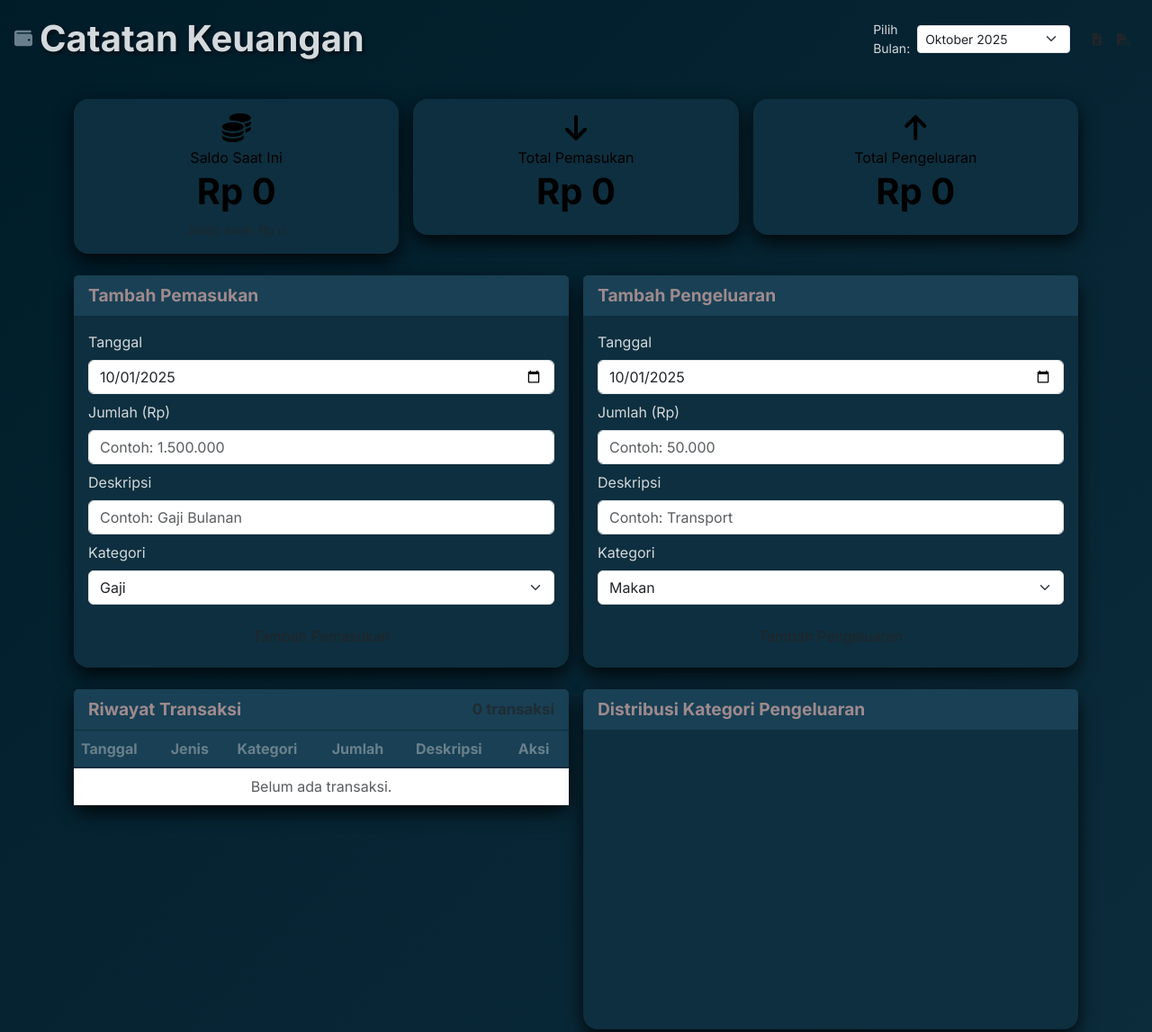
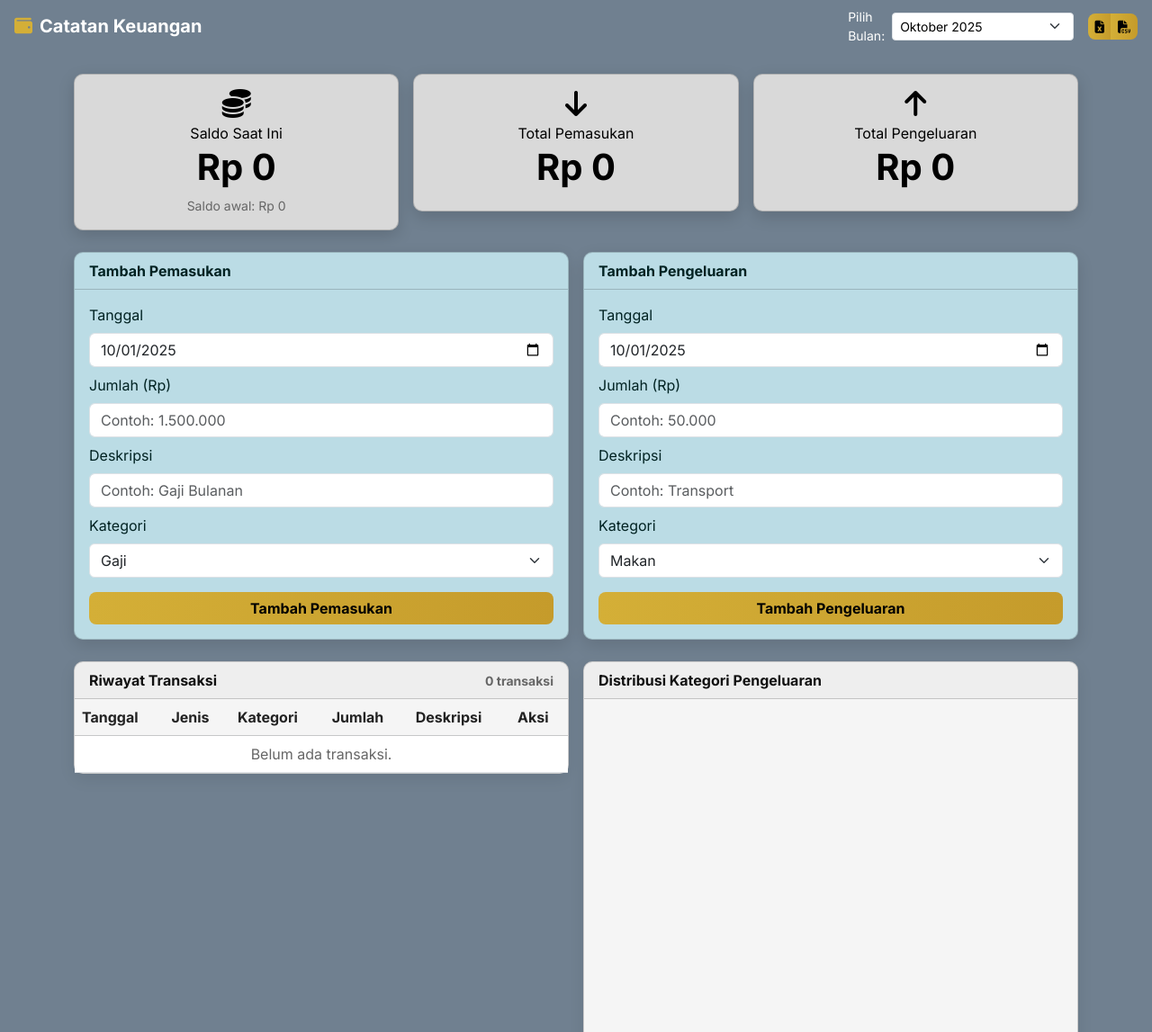
Before and after one commit to regidentkalbar-jak/cttkeu, a plain HTML site: page index.html in a window 1280 px wide. Shown: the top 1147 px of the page at 90% size. Drawn offline with nearby package versions, Linux system fonts and the light colour scheme.

Commit message:
Update style.css

```diff
--- a/style.css
+++ b/style.css
@@ -1,117 +1,64 @@
-/* ===========================
-   DARK MODE WITH CUSTOM COLORS
-=========================== */
-
-body {
-    background: linear-gradient(135deg, #001C29, #0E2F3F);
-    font-family: 'Satoshi', 'Inter', 'Roboto', sans-serif;
-    color: #D3D9DC;
+:root{
+  --wallpaper:#708090;
+  --gold:#d4af37;
+  --dashboard-gray:#d9d9d9;
+  --dashboard-text:#111;
+  --entry-bg:#BBDCE5;
+  --section-bg:#f5f5f5;
+  --rekap-bg:beige;
+  --muted-text:#666;
 }
 
-/* Header */
-.app-header {
-    color: #D3D9DC; /* judul aplikasi */
-    font-weight: 700;
-    font-size: 2.5rem;
-    text-shadow: 2px 2px 4px rgba(0,0,0,0.6);
-}
-.app-icon {
-    color: #69808C; /* icon wallet */
+*{box-sizing:border-box}
+body{
+  font-family: 'Inter', system-ui, -apple-system, "Segoe UI", Roboto, Arial;
+  margin:0; min-height:100vh;
+  background:var(--wallpaper);
+  color:#fff;
 }
 
-/* Cards */
-.card {
-    background: #0E2F3F;
-    border: none;
-    border-radius: 1rem;
-    box-shadow: 0 8px 20px rgba(0,0,0,0.8);
-    color: #D3D9DC;
-    transition: transform 0.3s ease, box-shadow 0.3s ease;
-}
-.card:hover {
-    transform: translateY(-4px);
-    box-shadow: 0 10px 30px rgba(0,0,0,0.9);
+/* wallpaper overlay */
+.app-wallpaper{
+  position:fixed; inset:0; z-index:-1;
+  background:var(--wallpaper);
 }
 
-/* Card Headers */
-.card-header {
-    background: #194054;
-    border-bottom: 1px solid #0E2F3F;
-    font-size: 1.2rem;
-    font-weight: bold;
-    color: #9E8A8E !important;
+/* Navbar */
+.app-header{font-weight:700; color:#fff}
+.app-icon{color:var(--gold)}
+.label-month{color:#fff; margin-right:6px}
+
+/* make select readable on wallpaper */
+.month-select{min-width:170px; color:#000;}
+
+/* Buttons */
+.btn-gold{
+  background: linear-gradient(90deg,var(--gold), #c59b2b);
+  color:#000; font-weight:700; border-radius:8px; border: none;
 }
 
-/* Summary Cards border accent */
-.balance-card { border-left: 4px solid #69808C; }
-.income-card { border-left: 4px solid #4caf50; }
-.expense-card { border-left: 4px solid #f44336; }
+/* Dashboard cards */
+.dashboard-card{ border-radius:10px; background:var(--dashboard-gray); color:var(--dashboard-text); box-shadow:0 6px 18px rgba(0,0,0,0.15); }
 
-/* Form Inputs & Buttons */
-.transaction-form .form-control-lg,
-.transaction-form .form-select-lg {
-    background: #001C29;
-    border: 1px solid #194054;
-    color: #D3D9DC;
-    border-radius: 0.75rem;
-    padding: 0.75rem 1.25rem;
-    font-size: 1rem;
+/* Entry forms */
+.entry-card{ border-radius:10px; background:var(--entry-bg); color:#022; box-shadow:0 6px 18px rgba(0,0,0,0.12); }
+.entry-card .card-header{ background:transparent; color:#022; }
+
+/* Section cards (Riwayat, Charts) */
+.section-card{ border-radius:10px; background:var(--section-bg); color:#111; box-shadow:0 6px 18px rgba(0,0,0,0.08); }
+.section-whitesmoke{ background:var(--section-bg); }
+
+/* Rekapan */
+.section-beige{ border-radius:10px; background:var(--rekap-bg); color:#111; box-shadow:0 6px 18px rgba(0,0,0,0.08); }
+
+/* Table styles */
+.table thead th{ background:transparent; color:#222; }
+.table tbody td{ color:#111; }
+
+/* Muted text */
+.text-muted{ color: var(--muted-text) !important; }
+
+/* Responsive tweaks */
+@media (max-width:768px){
+  .month-select{ min-width:120px; }
 }
-.transaction-form .form-control-lg:focus,
-.transaction-form .form-select-lg:focus {
-    border-color: #69808C;
-    box-shadow: 0 0 8px rgba(105,128,140,0.4);
-}
-
-.transaction-btn {
-    border-radius: 0.75rem;
-    padding: 0.75rem;
-    font-weight: bold;
-    font-size: 1.1rem;
-    transition: transform 0.2s ease, box-shadow 0.2s ease;
-    color: #fff;
-}
-.transaction-btn:hover {
-    transform: translateY(-2px);
-    box-shadow: 0 4px 8px rgba(0,0,0,0.4);
-}
-.btn-success { background: linear-gradient(90deg, #2e7d32, #388e3c); border: none; }
-.btn-danger  { background: linear-gradient(90deg, #c62828, #d32f2f); border: none; }
-
-/* Tables */
-.table {
-    color: #D3D9DC;
-}
-.table thead th {
-    background: #194054;
-    color: #69808C; /* warna header tabel riwayat & rekapan */
-    border-bottom: 2px solid #0E2F3F;
-}
-.table-striped tbody tr:nth-of-type(odd) {
-    background-color: #001C29;
-}
-.table-striped tbody tr:nth-of-type(even) {
-    background-color: #0E2F3F;
-}
-.table-hover tbody tr:hover {
-    background-color: #194054 !important;
-}
-
-/* Chart Area */
-#expenseCategoryChart,
-#monthlyFlowChart {
-    max-height: 300px;
-    background: transparent;
-}
-
-/* Monthly Recap Card border accent */
-.card.mt-4 {
-    border-left: 4px solid #69808C;
-}
-
-/* Responsive adjustments */
-@media (max-width: 768px) {
-    .app-header {
-        font-size: 2rem;
-    }
-}
```
